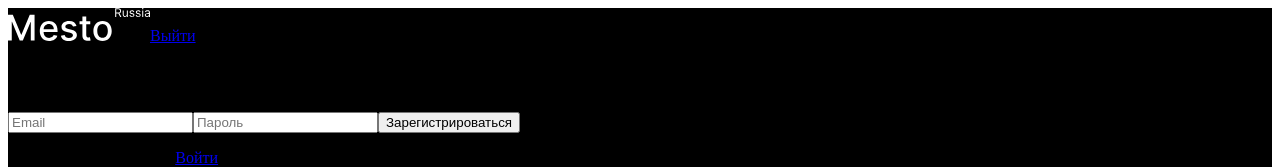
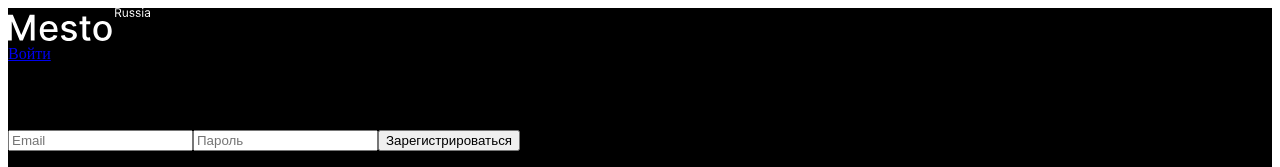
Before and after one commit to timmycarousel/react-mesto-auth, a React (Create React App) app in the folder mesto-timmy/: page /sign-up in a window 1280 px wide. Shown: the top 167 px of the page. Built offline with nearby package versions, Linux system fonts and the light colour scheme.

Commit message:
допилить ПР12

```diff
--- /dev/null
+++ b/mesto-timmy/src/blocks/header/__link/header__link.css
@@ -0,0 +1,23 @@
+.header__link {
+  padding: 0;
+  border: none;
+  font-style: normal;
+  font-weight: 400;
+  font-size: 18px;
+  line-height: 22px;
+  color: inherit;
+  background-color: inherit;
+  cursor: pointer;
+  max-height: 22px;
+  min-width: 42px;
+}
+
+@media (min-width: 880px) {
+  .header__link {
+    order: 0;
+  }
+
+  .header__link:hover {
+    opacity: 0.6;
+  }
+}
--- /dev/null
+++ b/mesto-timmy/src/blocks/header/__nav/header__nav.css
@@ -0,0 +1,3 @@
+.header__nav {
+  margin-top: 40px;
+}
--- a/mesto-timmy/src/blocks/header/header.css
+++ b/mesto-timmy/src/blocks/header/header.css
@@ -1,8 +1,49 @@
 .header {
+  display: flex;
+  justify-content: space-between;
+  align-items: center;
   padding-bottom: 40px;
-  margin: 0 auto 0 auto;
+  margin: 0 auto;
   max-width: 69%;
   border-bottom: 1px solid rgba(84, 84, 84, 0.7);
+}
+
+.header__logo {
+  width: 104px;
+  height: 32px;
+}
+
+.header__nav {
+  display: flex;
+  gap: 26px;
+}
+
+.header__link {
+  font-size: 14px;
+  line-height: 17px;
+  text-decoration: none;
+  color: #000000;
+  transition: opacity 0.3s ease;
+}
+
+.header__link:hover {
+  opacity: 0.7;
+}
+
+.header__logout-button {
+  padding: 8px 16px;
+  font-size: 14px;
+  line-height: 17px;
+  color: #ffffff;
+  background-color: #000000;
+  border: none;
+  border-radius: 4px;
+  cursor: pointer;
+  transition: opacity 0.3s ease;
+}
+
+.header__logout-button:hover {
+  opacity: 0.7;
 }
 
 @media screen and (max-width: 879px) {
--- a/mesto-timmy/src/components/App.js
+++ b/mesto-timmy/src/components/App.js
@@ -31,6 +31,7 @@ function App() {
   const [isTooltipPopupOpen, setIsTooltipPopupOpen] = useState(false);
   const [imageTooltip, setImageTooltip] = useState("");
   const [textTooltip, setTextTooltip] = useState("");
+  const [emailUser, setEmailUser] = useState("");
 
   useEffect(() => {
     tokenCheck();
@@ -48,10 +49,6 @@ function App() {
     }
   }, [loggedIn]);
 
-  function handleLogin() {
-    setLoggedIn(true);
-  }
-
   function tokenCheck() {
     // Проверка токена в localStorage
     const token = localStorage.getItem("token");
@@ -61,6 +58,7 @@ function App() {
         .then((res) => {
           if (res) {
             setLoggedIn(true);
+            setEmailUser(res.data.email);
           }
         })
         .catch((err) => console.log(err));
@@ -68,6 +66,7 @@ function App() {
   }
 
   function handleRegister(password, email) {
+    if (password || email) {
       return auth
         .register(password, email)
         .then(() => {
@@ -81,6 +80,24 @@ function App() {
           setTextTooltip("Ошибка регистрации! Попробуйте ещё раз.");
           setIsTooltipPopupOpen(true);
         });
+    }
+  }
+
+  function handleLogin(password, email) {
+    if (!password || !email) {
+      return;
+    }
+    return auth
+      .authorize(password, email)
+      .then((data) => {
+        if (data.token) {
+          localStorage.setItem("token", data.token);
+          navigate("/");
+          setEmailUser(email);
+          setLoggedIn(true);
+        }
+      })
+      .catch((err) => console.log(err));
   }
 
   function handleCardLike(card) {
@@ -180,7 +197,11 @@ function App() {
     <CurrentUserContext.Provider value={currentUser}>
       <div className="html">
         <div className="page">
-          <Header />
+          <Header
+            email={emailUser}
+            loggedIn={loggedIn}
+            setLoggedIn={setLoggedIn}
+          />
           <Routes>
             <Route
               path="/"
--- a/mesto-timmy/src/components/Header.js
+++ b/mesto-timmy/src/components/Header.js
@@ -1,15 +1,44 @@
 import logo from "../images/logo/header_logo.svg";
-import { Link } from "react-router-dom";
+import { Link, useLocation, useNavigate } from "react-router-dom";
 
-function Header({ loggedIn, email }) {
+function Header({ loggedIn, email, setLoggedIn }) {
+  // Получаем текущий путь и функцию навигации из React Router
+  const location = useLocation();
+  const navigate = useNavigate();
+
+  // Определяем путь для маршрута на основе текущего пути
+  const path = location.pathname === "/sign-in" ? "/sign-up" : "/sign-in";
+
+  // Обработчик клика по кнопке выхода
+  const handleLogoutClick = () => {
+    // Удаляем токен из localStorage
+    localStorage.removeItem("token");
+    // Переходим на страницу входа, заменяя текущий URL в истории
+    navigate("/sign-in", { replace: true });
+    // Обновляем состояние loggedIn в родительском компоненте
+    setLoggedIn(false);
+  };
+
   return (
     <header className="header">
+      {/* Выводим логотип */}
       <img className="header__logo" src={logo} alt="Логотип сайта" />
-      {loggedIn && <p className="header__email">{email}</p>}
-
-      <Link to="/sign-in" className="header__link">
-        Выйти
-      </Link>
+      <nav className="header__nav">
+        {/* Выводим адрес электронной почты пользователя, если он вошел в систему */}
+        {loggedIn && <p className="header__email">{email}</p>}
+        {loggedIn ? (
+          /* Выводим кнопку выхода, если пользователь вошел в систему */
+          <button className="header__link button" onClick={handleLogoutClick}>
+            Выйти
+          </button>
+        ) : (
+          /* Выводим ссылку на маршрут, если пользователь не вошел в систему */
+          <Link to={path} className="header__link button">
+            {/* Показываем "Регистрация" для маршрута входа в систему или "Войти" */}
+            {location.pathname === "/sign-in" ? "Регистрация" : "Войти"}
+          </Link>
+        )}
+      </nav>
     </header>
   );
 }
--- a/mesto-timmy/src/components/Login.js
+++ b/mesto-timmy/src/components/Login.js
@@ -3,35 +3,29 @@ import { useNavigate } from "react-router-dom";
 import * as auth from "../utils/auth.js";
 
 const Login = ({ handleLogin }) => {
+  // Используем хук useState для хранения состояния формы
   const [formValue, setFormValue] = useState({
     email: "",
     password: "",
   });
 
+  const { password, email } = formValue;
+
+  // Обработчик изменения значений полей ввода
   function handleChange(e) {
     const { name, value } = e.target;
+    // Обновляем состояние формы с новыми значениями
     setFormValue({
       ...formValue,
       [name]: value,
     });
   }
 
-  const { password, email } = formValue;
-
-  const [errorMessage, setErrorMessage] = useState("");
-
-  const navigate = useNavigate();
-
+  // Обработчик отправки формы
   const handleSubmit = (e) => {
     e.preventDefault();
-
-    auth.authorize(password, email).then((data) => {
-      if (data.token) {
-        localStorage.setItem("token", data.token);
-        handleLogin();
-        navigate("/");
-      }
-    });
+    // Вызываем обработчик handleLogin с введенными данными
+    handleLogin(password, email);
   };
 
   return (
@@ -54,7 +48,7 @@ const Login = ({ handleLogin }) => {
           name="password"
           onChange={handleChange}
         />
-        <button type="submit" className="login__button">
+        <button type="submit" className="login__button button">
           Войти
         </button>
       </form>
--- a/mesto-timmy/src/components/Register.js
+++ b/mesto-timmy/src/components/Register.js
@@ -2,6 +2,7 @@ import React, { useState } from "react";
 import { Link } from "react-router-dom";
 
 const Register = ({ handleRegister }) => {
+  // Используем хук useState для хранения состояния формы
   const [formValue, setFormValue] = useState({
     password: "",
     email: "",
@@ -9,17 +10,20 @@ const Register = ({ handleRegister }) => {
 
   const { password, email } = formValue;
 
+  // Обработчик изменения значений полей ввода
   function handleChange(e) {
     const { name, value } = e.target;
+    // Обновляем состояние формы с новыми значениями
     setFormValue({
       ...formValue,
       [name]: value,
     });
   }
 
+  // Обработчик отправки формы
   function handleSubmit(e) {
     e.preventDefault();
-
+    // Вызываем обработчик handleRegister с введенными данными
     handleRegister(password, email);
   }
 
@@ -45,7 +49,7 @@ const Register = ({ handleRegister }) => {
           placeholder="Пароль"
           required
         />
-        <button type="submit" className="register__button">
+        <button type="submit" className="register__button button">
           Зарегистрироваться
         </button>
       </form>
--- a/mesto-timmy/src/index.css
+++ b/mesto-timmy/src/index.css
@@ -43,6 +43,9 @@
 
 @import url("./blocks/header/header.css");
 @import url("./blocks/header/__logo/header__logo.css");
+@import url("./blocks/header/__link/header__link.css");
+@import url("./blocks/header/__email/header__email.css");
+@import url("./blocks/header/__nav/header__nav.css");
 
 @import url("./blocks/profile/profile.css");
 @import url("./blocks/profile/__avatar/profile__avatar-img.css");
--- a/mesto-timmy/src/utils/auth.js
+++ b/mesto-timmy/src/utils/auth.js
@@ -1,5 +1,6 @@
 export const BASE_URL = "https://auth.nomoreparties.co";
 
+// Проверка ответа от сервера
 const checkResponse = (response) => {
   if (response.ok) {
     return response.json();
@@ -7,6 +8,7 @@ const checkResponse = (response) => {
   return Promise.reject(`Ошибка ${response.status}`);
 };
 
+// Регистрация пользователя
 export const register = (password, email) => {
   return fetch(`${BASE_URL}/signup`, {
     method: "POST",
@@ -18,6 +20,7 @@ export const register = (password, email) => {
   }).then(checkResponse);
 };
 
+// Авторизация пользователя
 export const authorize = (password, email) => {
   return fetch(`${BASE_URL}/signin`, {
     method: "POST",
@@ -29,6 +32,7 @@ export const authorize = (password, email) => {
   }).then(checkResponse);
 };
 
+// Получение контента пользователя
 export const getContent = (token) => {
   return fetch(`${BASE_URL}/users/me`, {
     method: "GET",
```
Also changed, not shown: mesto-timmy/src/blocks/header/__email/header__email.css (added, +7 -0 lines), mesto-timmy/src/index.js (+5 -4 lines). Lines whose indentation alone changed are shown as unchanged.
